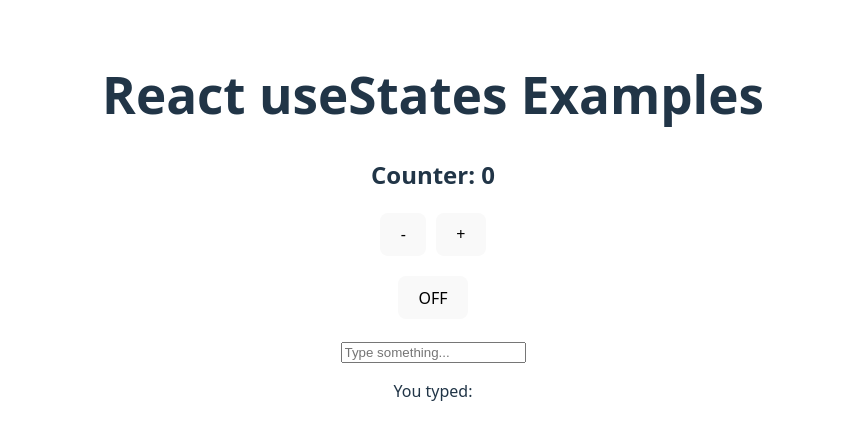
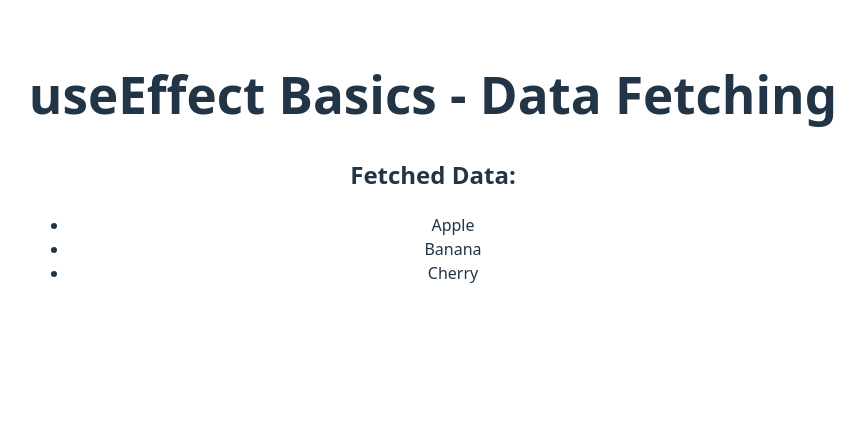
Before and after one commit to OMONDIMICHAEL/my-react-app, a React (Vite) app: page / in a window 1280 px wide. Shown: the top 440 px of the page, without its empty margins (207-1072 px from the left). Built offline with nearby package versions, Linux system fonts and the light colour scheme.

Commit message:
Day 4: useEffect basics (mount, fetch mock data).

```diff
--- a/src/App.jsx
+++ b/src/App.jsx
@@ -5,9 +5,10 @@ import viteLogo from '/vite.svg'
 import './App.css'
 // import Greeting from './Greeting'
 // import Gallery from './Gallery'
-import Counter from './Counter';
-import Toggle from './Toggle';
-import TextInput from './TextInput';
+// import Counter from './Counter';
+// import Toggle from './Toggle';
+// import TextInput from './TextInput';
+import DataFetcher from './DataFetcher';
 
 function App() {
   // const [count, setCount] = useState(0)
@@ -16,11 +17,12 @@ function App() {
     <>
       <div>
         {/* <Greeting/> */}
-        <h1>React useStates Examples</h1>
+        <h1>useEffect Basics - Data Fetching</h1>
         {/* <Gallery/> */}
-        <Counter/>
+        {/* <Counter/>
         <Toggle/>
-        <TextInput/>
+        <TextInput/> */}
+        <DataFetcher/>
       </div>
     </>
   );
--- /dev/null
+++ b/src/DataFetcher.jsx
@@ -0,0 +1,51 @@
+import React, { useState, useEffect } from 'react';
+
+const DataFetcher = () => {
+  const [data, setData] = useState(null);
+  const [loading, setLoading] = useState(true);
+  const [error, setError] = useState(null);
+
+  useEffect(() => {
+    // Simulate fetching data with a timeout
+    const fetchData = () => {
+      setTimeout(() => {
+        // Mock data
+        const mockData = [
+          { id: 1, name: 'Apple' },
+          { id: 2, name: 'Banana' },
+          { id: 3, name: 'Cherry' },
+        ];
+        setData(mockData);
+        setLoading(false);
+      }, 2000); // simulate 2 seconds delay
+    };
+
+    fetchData();
+
+    // Optional: cleanup function if needed
+    return () => {
+      console.log('Cleanup on unmount or update');
+    };
+  }, []); // empty dependency array ensures this runs once on mount
+
+  if (loading) {
+    return <p>Loading data...</p>;
+  }
+
+  if (error) {
+    return <p>Error fetching data: {error}</p>;
+  }
+
+  return (
+    <div>
+      <h2>Fetched Data:</h2>
+      <ul>
+        {data.map(item => (
+          <li key={item.id}>{item.name}</li>
+        ))}
+      </ul>
+    </div>
+  );
+};
+
+export default DataFetcher;
```
